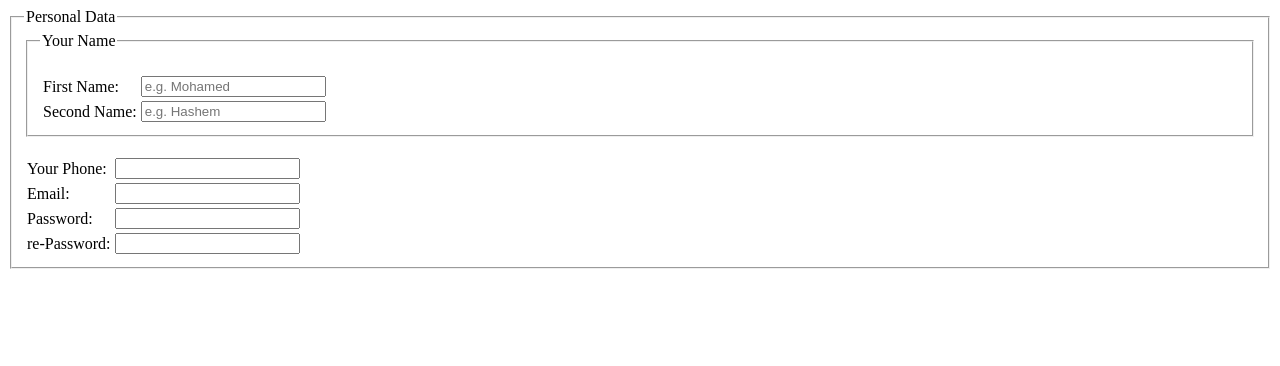
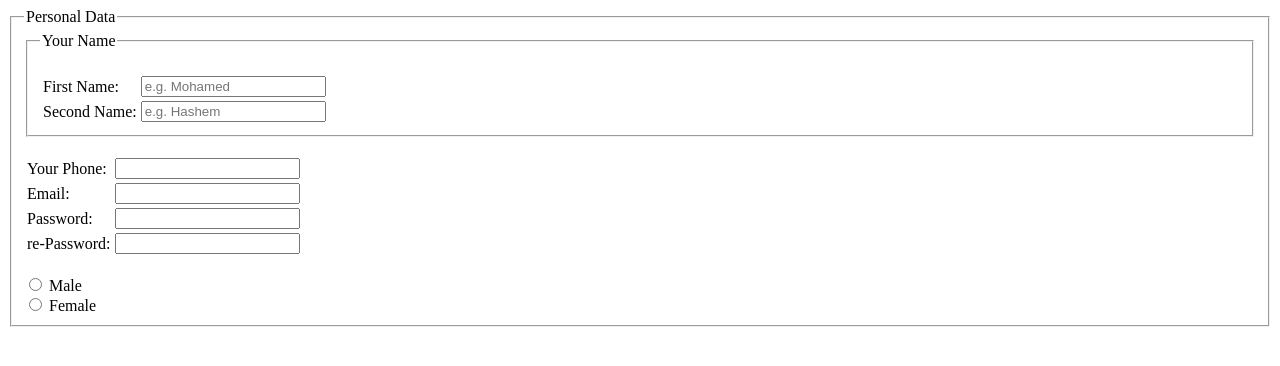
Before and after one commit to ahmediramadan01/sprints-form-task, a plain HTML site: page index.html in a window 1280 px wide. Drawn offline with Linux system fonts and the light colour scheme.

Commit message:
Add gender section

```diff
--- a/index.html
+++ b/index.html
@@ -72,6 +72,14 @@
                         </tr>
                     </tbody>
                 </table>
+                <br>
+                <div>
+                    <input type="radio" name="gender" id="male" value="male" />
+                    <label for="male">Male</label>
+                    <br>
+                    <input type="radio" name="gender" id="female" value="female" />
+                    <label for="female">Female</label>
+                </div>
             </fieldset>
         </form>
     </body>
```
